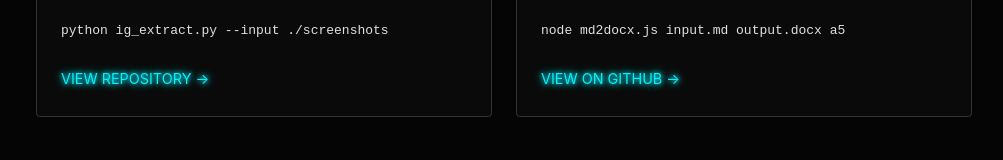
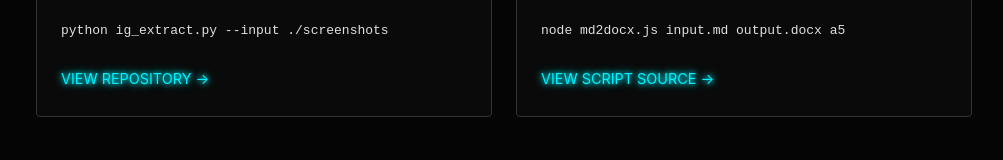
Before and after one commit to kukicivan/life-atlas, a Next.js app: page / in a window 1280 px wide. Shown: the part 1206-1366 px from the top of the page, without its empty margins (136-1139 px from the left). Built offline with nearby package versions, Linux system fonts and the light colour scheme.

Commit message:
Integrate md-to-docx into public/bin and update website link

```diff
--- a/app/page.tsx
+++ b/app/page.tsx
@@ -46,7 +46,7 @@ export default function Home() {
             <p style={{ margin: '1rem 0' }}>Convert Markdown to professional Word documents with custom styling and A5 support.</p>
             <code>node md2docx.js input.md output.docx a5</code>
             <div style={{ marginTop: '1.5rem' }}>
-              <a href="https://github.com/kukicivan/md2docx" className="glow-text" style={{ fontSize: '0.9rem' }}>VIEW ON GITHUB →</a>
+              <a href="https://github.com/kukicivan/life-atlas/tree/main/public/bin/md-to-docx" className="glow-text" style={{ fontSize: '0.9rem' }}>VIEW SCRIPT SOURCE →</a>
             </div>
           </div>
         </div>
```
Also changed, not shown: public/bin/md-to-docx/README.md (renamed from md-to-docx/README.md), public/bin/md-to-docx/md2docx.config.json (renamed from md-to-docx/md2docx.config.json), public/bin/md-to-docx/md2docx.js (renamed from md-to-docx/md2docx.js), public/bin/md-to-docx/pt_to_dxa.txt (renamed from md-to-docx/pt_to_dxa.txt).
